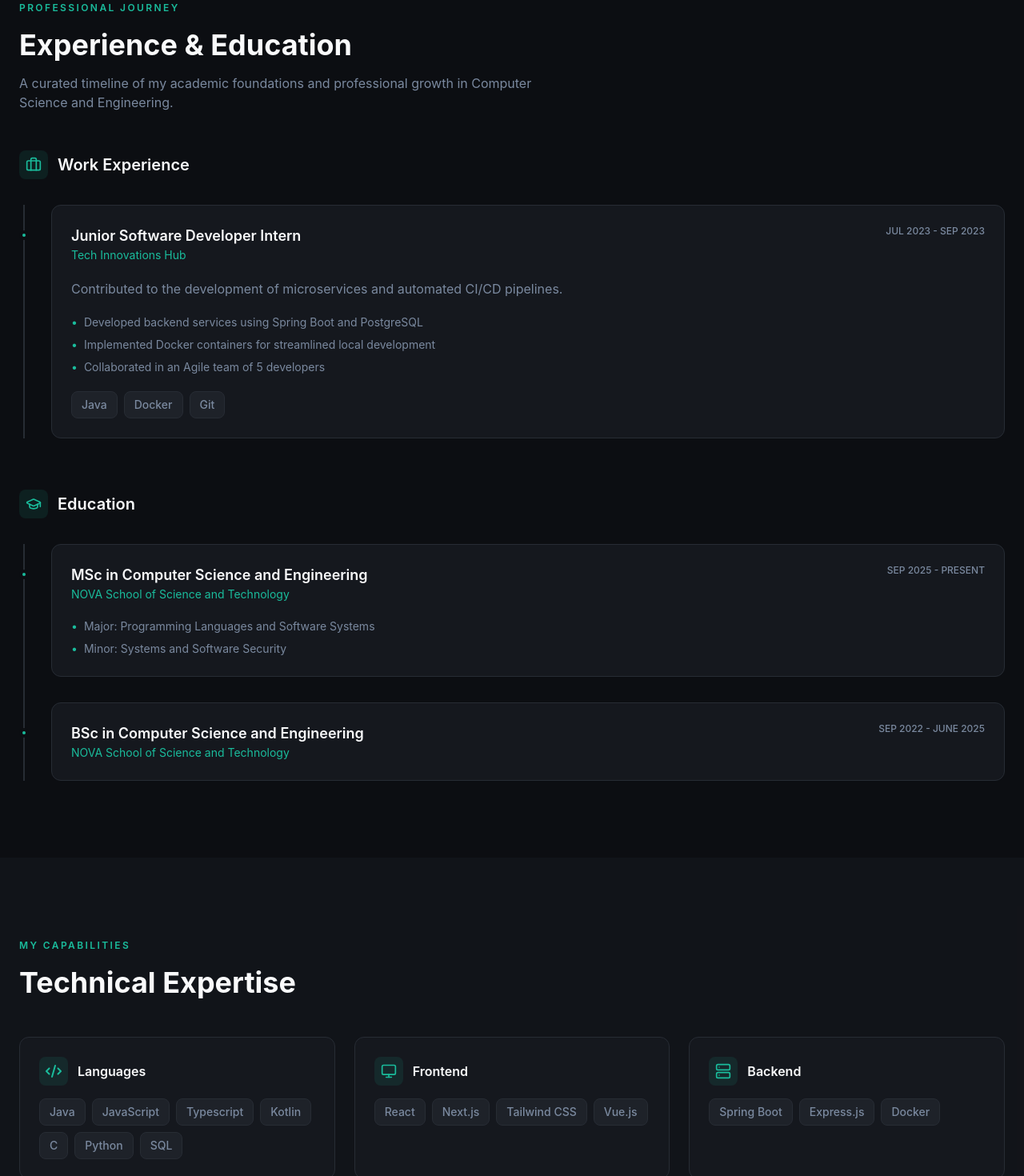
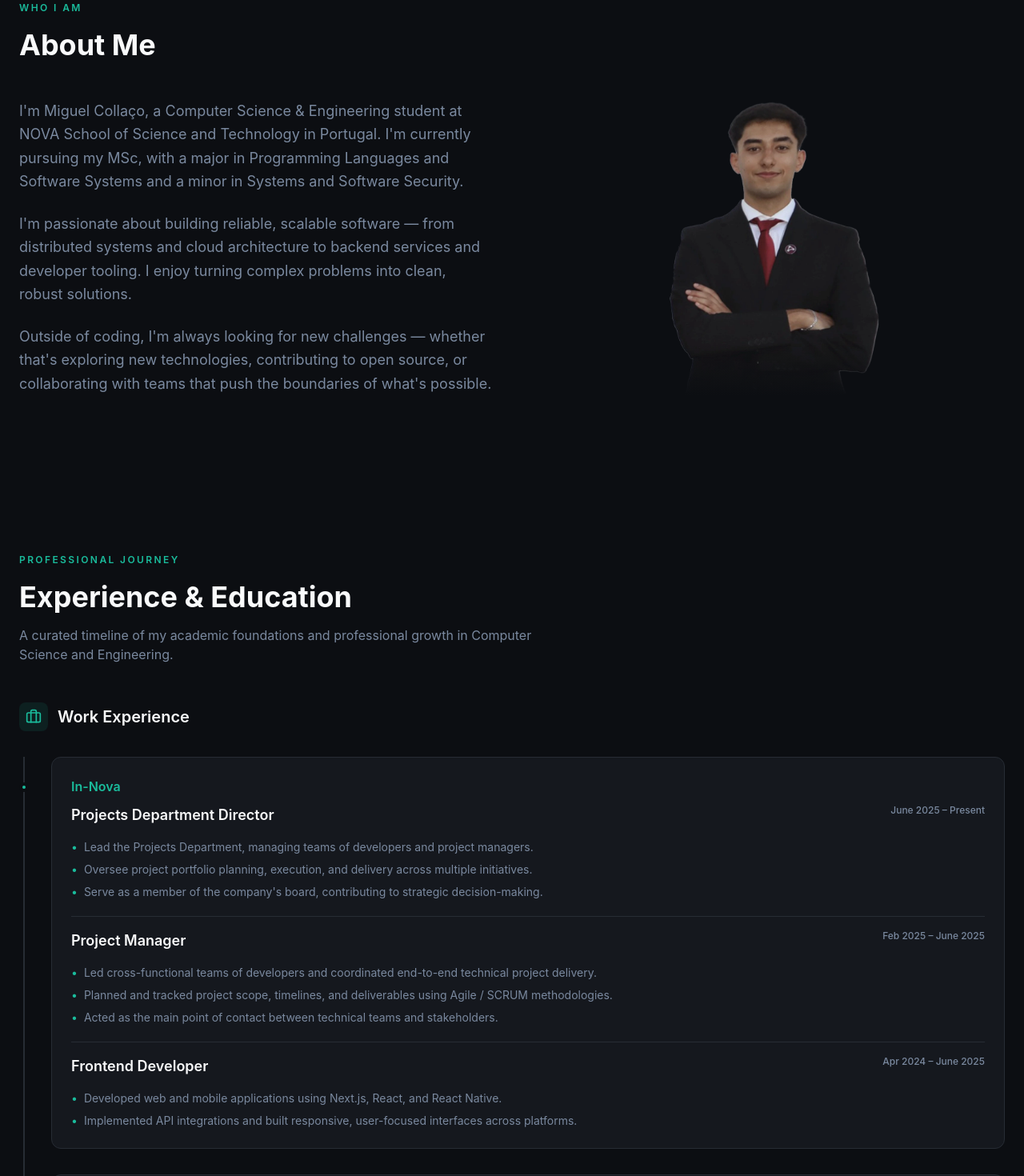
Before and after one commit to miguelcollaco/portfolio, a Next.js app: page / in a window 1280 px wide. Shown: the part 900-2370 px from the top of the page at 80% size. Built offline with nearby package versions, Linux system fonts and the light colour scheme.

Commit message:
Add about section

```diff
--- /dev/null
+++ b/app/_components/About.tsx
@@ -0,0 +1,63 @@
+"use client";
+
+import Image from "next/image";
+import { motion } from "framer-motion";
+
+const fadeUp = {
+  initial: { opacity: 0, y: 24 },
+  whileInView: { opacity: 1, y: 0 },
+};
+const viewport = { once: true, margin: "-80px" };
+
+export default function About() {
+  return (
+    <section id="about" className="py-24">
+      <div className="container mx-auto px-6">
+        <motion.div
+          {...fadeUp}
+          viewport={viewport}
+          transition={{ duration: 0.6 }}
+          className="mb-12"
+        >
+          <span className="section-label">WHO I AM</span>
+          <h2 className="section-title mt-4">About Me</h2>
+        </motion.div>
+
+        <div className="grid lg:grid-cols-2 gap-12 items-center">
+          <motion.div
+            {...fadeUp}
+            viewport={viewport}
+            transition={{ duration: 0.6, delay: 0.1 }}
+            className="order-2 lg:order-1 space-y-6"
+          >
+            <p className="text-muted-foreground text-lg leading-relaxed">
+              I'm Miguel Collaço, a Computer Science & Engineering student at NOVA School of Science and Technology in Portugal. I'm currently pursuing my MSc, with a major in Programming Languages and Software Systems and a minor in Systems and Software Security.
+            </p>
+            <p className="text-muted-foreground text-lg leading-relaxed">
+              I'm passionate about building reliable, scalable software — from distributed systems and cloud architecture to backend services and developer tooling. I enjoy turning complex problems into clean, robust solutions.
+            </p>
+            <p className="text-muted-foreground text-lg leading-relaxed">
+              Outside of coding, I'm always looking for new challenges — whether that's exploring new technologies, contributing to open source, or collaborating with teams that push the boundaries of what's possible.
+            </p>
+          </motion.div>
+
+          <motion.div
+            {...fadeUp}
+            viewport={viewport}
+            transition={{ duration: 0.6, delay: 0.2 }}
+            className="h-full w-full order-1 lg:order-2 lg:justify-self-end max-w-sm mx-auto relative"
+          >
+            <Image
+              src="/photo.webp"
+              alt="Miguel Collaço"
+              fill
+              priority
+              className="object-contain"
+            />
+            <div className="absolute bottom-0 left-0 right-0 h-16 bg-linear-to-t from-background to-transparent" />
+          </motion.div>
+        </div>
+      </div>
+    </section>
+  );
+}
--- a/app/_components/Experience.tsx
+++ b/app/_components/Experience.tsx
@@ -3,36 +3,78 @@
 import { LuGraduationCap, LuBriefcase } from "react-icons/lu";
 import { motion } from "framer-motion";
 
-type experienceType = {
+type Role = {
   title: string;
-    organization: string;
   period: string;
   description?: string;
   highlights?: string[];
   tags?: string[];
-}[]
+};
 
-const workExperiences = [
+type WorkEntry = {
+  organization: string;
+  roles: Role[];
+};
+
+type EducationEntry = {
+  title: string;
+  organization: string;
+  period: string;
+  highlights?: string[];
+};
+
+const workExperiences: WorkEntry[] = [
   {
-    title: "Junior Software Developer Intern",
-    organization: "Tech Innovations Hub",
-    period: "JUL 2023 - SEP 2023",
-    description:
-      "Contributed to the development of microservices and automated CI/CD pipelines.",
+    organization: "In-Nova",
+    roles: [
+      {
+        title: "Projects Department Director",
+        period: "June 2025 – Present",
         highlights: [
-      "Developed backend services using Spring Boot and PostgreSQL",
-      "Implemented Docker containers for streamlined local development",
-      "Collaborated in an Agile team of 5 developers",
+          "Lead the Projects Department, managing teams of developers and project managers.",
+          "Oversee project portfolio planning, execution, and delivery across multiple initiatives.",
+          "Serve as a member of the company's board, contributing to strategic decision-making."
         ],
-    tags: ["Java", "Docker", "Git"],
+      },
+      {
+        title: "Project Manager",
+        period: "Feb 2025 – June 2025",
+        highlights: [
+          "Led cross-functional teams of developers and coordinated end-to-end technical project delivery.",
+          "Planned and tracked project scope, timelines, and deliverables using Agile / SCRUM methodologies.",
+          "Acted as the main point of contact between technical teams and stakeholders."
+        ],
+      },
+      {
+        title: "Frontend Developer",
+        period: "Apr 2024 – June 2025",
+        highlights: [
+          "Developed web and mobile applications using Next.js, React, and React Native.",
+          "Implemented API integrations and built responsive, user-focused interfaces across platforms."
+        ],
+      },
+    ],
+  },
+  {
+    organization: "Clearis S.A.",
+    roles: [
+      {
+        title: "Fullstack Developer Intern",
+        period: "Feb 2025 – July 2025",
+        highlights: [
+          "Built responsive Vue.js interfaces for a Procurement Platform used by GALP.",
+          "Implemented back-end logic and optimized MongoDB aggregations and indexes for performance"
+        ],
+      }
+    ],
   },
 ];
 
-const educationExperiences = [
+const educationExperiences: EducationEntry[] = [
   {
     title: "MSc in Computer Science and Engineering",
     organization: "NOVA School of Science and Technology",
-    period: "SEP 2025 - PRESENT",
+    period: "Sep 2025 – Present",
     highlights: [
       "Major: Programming Languages and Software Systems",
       "Minor: Systems and Software Security",
@@ -41,7 +83,7 @@ const educationExperiences = [
   {
     title: "BSc in Computer Science and Engineering",
     organization: "NOVA School of Science and Technology",
-    period: "SEP 2022 - JUNE 2025",
+    period: "Sep 2022 – June 2025",
   },
 ];
 
@@ -51,7 +93,74 @@ const fadeUp = {
 };
 const viewport = { once: true, margin: "-80px" };
 
-function Timeline({ items }: { items: experienceType }) {
+function WorkTimeline({ items }: { items: WorkEntry[] }) {
+  return (
+    <section className="relative">
+      <div className="absolute left-1.25 top-0 bottom-0 w-0.5 bg-border" />
+      <div className="space-y-8">
+        {items.map((entry, i) => (
+          <motion.div
+            key={entry.organization}
+            {...fadeUp}
+            viewport={viewport}
+            transition={{ duration: 0.6, delay: i * 0.15 }}
+            className="relative pl-10"
+          >
+            <div className="absolute left-0 top-8 w-3 aspect-square rounded-full bg-primary border-4 border-background" />
+
+            <div className="bg-card border border-border rounded-xl p-6 card-hover">
+              <p className={`text-primary font-semibold ${entry.roles.length > 1 ? 'mb-2.5' : ''}`}>
+                {entry.organization}
+              </p>
+
+              {entry.roles.map((role, j) => (
+                <div key={role.title} className="space-y-4">
+                  {j > 0 && <hr className="border-border mt-5" />}
+                  <div className="flex flex-col md:flex-row md:items-start md:justify-between gap-2">
+                    <h3 className="font-semibold text-lg">{role.title}</h3>
+                    <span className="text-xs text-muted-foreground font-medium shrink-0">
+                      {role.period}
+                    </span>
+                  </div>
+
+                  {role.description && (
+                    <p className="text-muted-foreground">{role.description}</p>
+                  )}
+
+                  {role.highlights && (
+                    <ul className="space-y-2">
+                      {role.highlights.map((highlight) => (
+                        <li
+                          key={highlight}
+                          className="text-sm text-muted-foreground flex items-start gap-2"
+                        >
+                          <span className="text-primary">•</span>
+                          {highlight}
+                        </li>
+                      ))}
+                    </ul>
+                  )}
+
+                  {role.tags && (
+                    <div className="flex flex-wrap gap-2">
+                      {role.tags.map((tag) => (
+                        <span key={tag} className="skill-badge">
+                          {tag}
+                        </span>
+                      ))}
+                    </div>
+                  )}
+                </div>
+              ))}
+            </div>
+          </motion.div>
+        ))}
+      </div>
+    </section>
+  );
+}
+
+function EducationTimeline({ items }: { items: EducationEntry[] }) {
   return (
     <section className="relative">
       <div className="absolute left-1.25 top-0 bottom-0 w-0.5 bg-border" />
@@ -77,10 +186,6 @@ function Timeline({ items }: { items: experienceType }) {
                 </span>
               </div>
 
-              {exp.description && (
-                <p className="text-muted-foreground">{exp.description}</p>
-              )}
-
               {exp.highlights && (
                 <ul className="space-y-2">
                   {exp.highlights.map((highlight) => (
@@ -93,16 +198,6 @@ function Timeline({ items }: { items: experienceType }) {
                     </li>
                   ))}
                 </ul>
-              )}
-
-              {exp.tags && (
-                <div className="flex flex-wrap gap-2">
-                  {exp.tags.map((tag) => (
-                    <span key={tag} className="skill-badge">
-                      {tag}
-                    </span>
-                  ))}
-                </div>
               )}
             </div>
           </motion.div>
@@ -143,7 +238,7 @@ export default function Experience() {
               </div>
               <h3 className="text-xl font-semibold">Work Experience</h3>
             </motion.div>
-            <Timeline items={workExperiences} />
+            <WorkTimeline items={workExperiences} />
           </div>
 
           <div>
@@ -158,7 +253,7 @@ export default function Experience() {
               </div>
               <h3 className="text-xl font-semibold">Education</h3>
             </motion.div>
-            <Timeline items={educationExperiences} />
+            <EducationTimeline items={educationExperiences} />
           </div>
         </div>
       </div>
--- a/app/_components/Expertise.tsx
+++ b/app/_components/Expertise.tsx
@@ -42,7 +42,7 @@ const viewport = { once: true, margin: "-150px" };
 
 export default function Expertise() {
   return (
-    <section id="expertise" className="py-24 bg-secondary/30">
+    <section id="expertise" className="py-24">
       <div className="container mx-auto px-6">
         <motion.div
           {...fadeUp}
--- a/app/_components/Navbar.tsx
+++ b/app/_components/Navbar.tsx
@@ -5,7 +5,7 @@ import ThemeToggle from "./ThemeToggle";
 import Link from "next/link";
 
 export default function Navbar() {
-  const navItems = ["Experience", "Expertise", "Contact"];
+  const navItems = ["About", "Experience", "Expertise", "Contact"];
 
   const scrollToSection = (id: string) => {
     const element = document.getElementById(id.toLowerCase());
--- a/app/page.tsx
+++ b/app/page.tsx
@@ -2,6 +2,7 @@
 
 import Navbar from "./_components/Navbar";
 import Hero from "./_components/Hero";
+import About from "./_components/About";
 import Experience from "./_components/Experience";
 import Expertise from "./_components/Expertise";
 import Contact from "./_components/Contact";
@@ -11,6 +12,7 @@ export default function Index() {
     <div className="min-h-screen bg-background">
       <Navbar />
       <Hero />
+      <About />
       <Experience />
       <Expertise />
       <Contact />
```
Also changed, not shown: public/photo.webp (added). Lines whose indentation alone changed are shown as unchanged.
